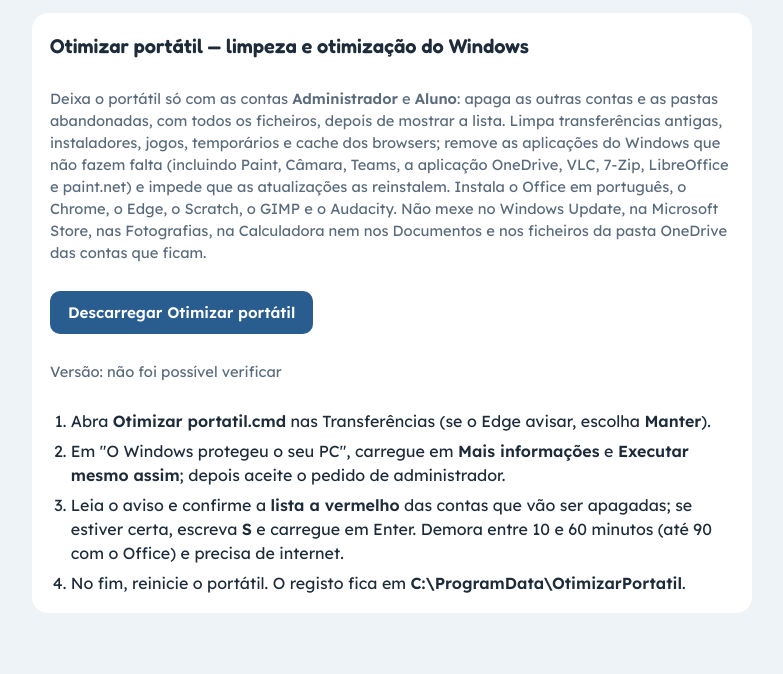
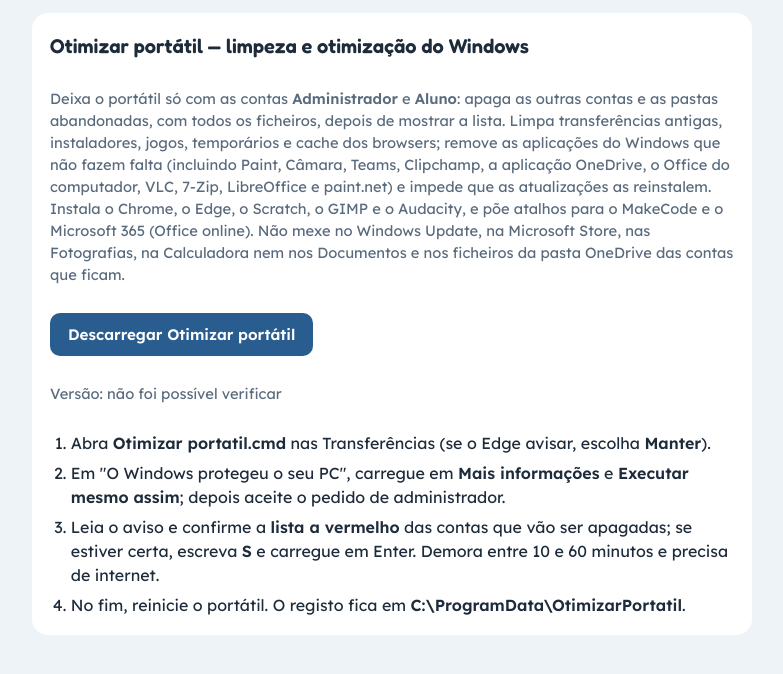
Before and after one commit to W4lker19/profleoaf, a plain HTML site: page tools/index.html in a window 1280 px wide. Shown: the part 76-750 px from the top of the page, without its empty margins (248-1031 px from the left). Drawn offline with Linux system fonts and the light colour scheme; no server answers.

Commit message:
Otimizar portátil 2026.11.25-4: remove o Office (deixa de o instalar) e o Clipchamp
Co-Authored-By: Claude Opus 5.5 <noreply@anthropic.com>
Claude-Session: https://claude.ai/code/session_011CGr7KK3c51iWP7dcH96Ss

```diff
--- a/tools/index.html
+++ b/tools/index.html
@@ -82,7 +82,7 @@ ol { margin: 0; padding-left: 1.3em; display: grid; gap: 6px; }
 
   <section class="card" data-ferramenta="otimizar">
     <h2>Otimizar portátil — limpeza e otimização do Windows</h2>
-    <p class="muted">Deixa o portátil só com as contas <b>Administrador</b> e <b>Aluno</b>: apaga as outras contas e as pastas abandonadas, com todos os ficheiros, depois de mostrar a lista. Limpa transferências antigas, instaladores, jogos, temporários e cache dos browsers; remove as aplicações do Windows que não fazem falta (incluindo Paint, Câmara, Teams, a aplicação OneDrive, VLC, 7-Zip, LibreOffice e paint.net) e impede que as atualizações as reinstalem. Instala o Office em português, o Chrome, o Edge, o Scratch, o GIMP e o Audacity. Não mexe no Windows Update, na Microsoft Store, nas Fotografias, na Calculadora nem nos Documentos e nos ficheiros da pasta OneDrive das contas que ficam.</p>
+    <p class="muted">Deixa o portátil só com as contas <b>Administrador</b> e <b>Aluno</b>: apaga as outras contas e as pastas abandonadas, com todos os ficheiros, depois de mostrar a lista. Limpa transferências antigas, instaladores, jogos, temporários e cache dos browsers; remove as aplicações do Windows que não fazem falta (incluindo Paint, Câmara, Teams, Clipchamp, a aplicação OneDrive, o Office do computador, VLC, 7-Zip, LibreOffice e paint.net) e impede que as atualizações as reinstalem. Instala o Chrome, o Edge, o Scratch, o GIMP e o Audacity, e põe atalhos para o MakeCode e o Microsoft 365 (Office online). Não mexe no Windows Update, na Microsoft Store, nas Fotografias, na Calculadora nem nos Documentos e nos ficheiros da pasta OneDrive das contas que ficam.</p>
     <div class="row">
       <a class="btn" href="otimizar-portatil.cmd" download="Otimizar portatil.cmd">Descarregar Otimizar portátil</a>
     </div>
@@ -90,7 +90,7 @@ ol { margin: 0; padding-left: 1.3em; display: grid; gap: 6px; }
     <ol>
       <li>Abra <b>Otimizar portatil.cmd</b> nas Transferências (se o Edge avisar, escolha <b>Manter</b>).</li>
       <li>Em "O Windows protegeu o seu PC", carregue em <b>Mais informações</b> e <b>Executar mesmo assim</b>; depois aceite o pedido de administrador.</li>
-      <li>Leia o aviso e confirme a <b>lista a vermelho</b> das contas que vão ser apagadas; se estiver certa, escreva <b>S</b> e carregue em Enter. Demora entre 10 e 60 minutos (até 90 com o Office) e precisa de internet.</li>
+      <li>Leia o aviso e confirme a <b>lista a vermelho</b> das contas que vão ser apagadas; se estiver certa, escreva <b>S</b> e carregue em Enter. Demora entre 10 e 60 minutos e precisa de internet.</li>
       <li>No fim, reinicie o portátil. O registo fica em <b>C:\ProgramData\OtimizarPortatil</b>.</li>
     </ol>
   </section>
```
Also changed, not shown: 1 other file.
